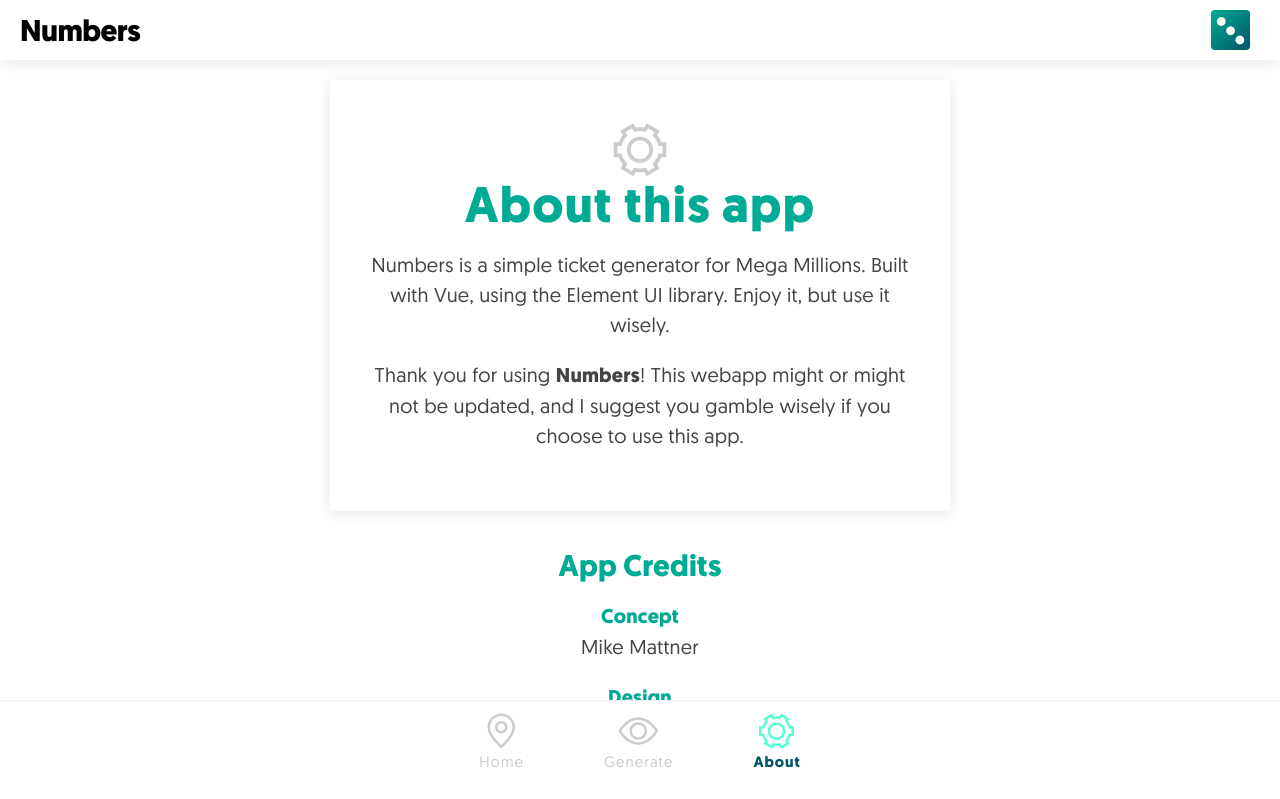
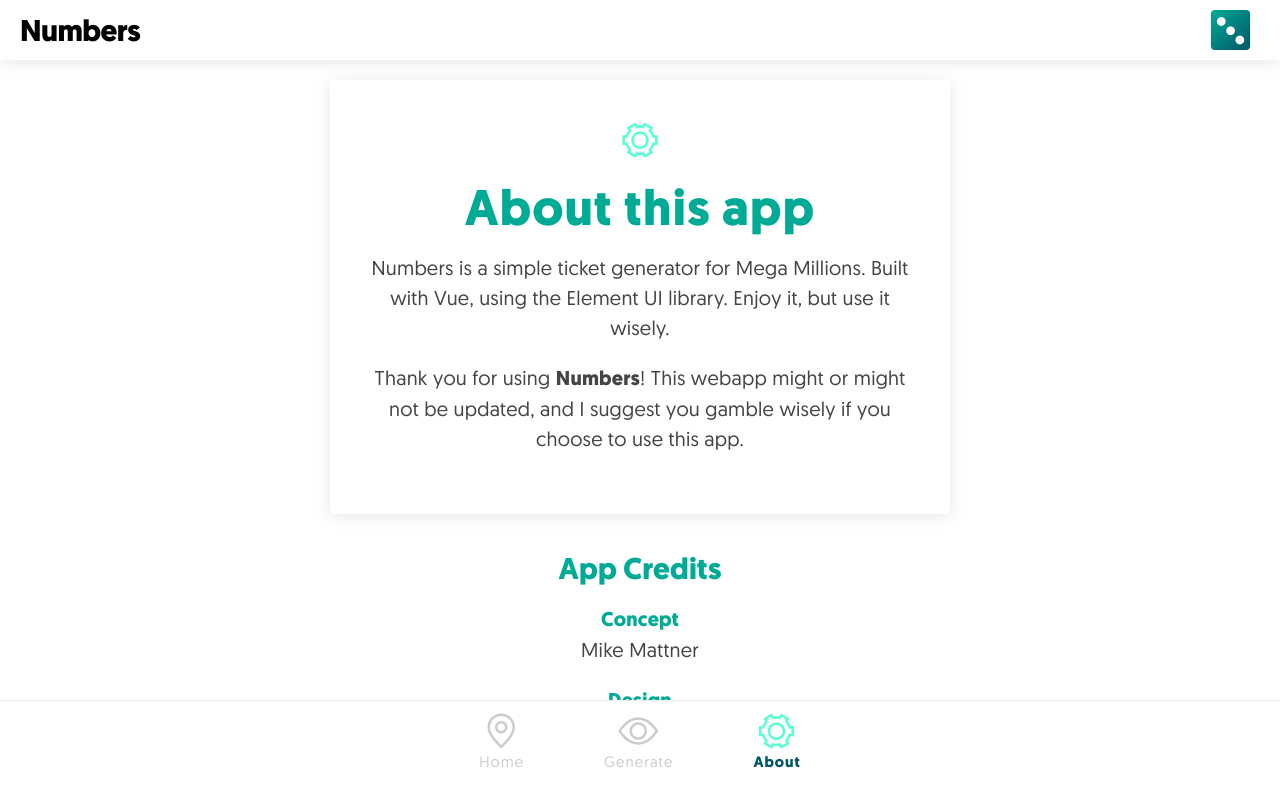
Before and after one commit to mikemattner/numbers, a Vue app: page /about in a window 1280 px wide. Shown: the top 799 px of the page. Built offline with nearby package versions, Linux system fonts and the light colour scheme.

Commit message:
Fixing icon spacing.

```diff
--- a/src/views/About.vue
+++ b/src/views/About.vue
@@ -58,7 +58,7 @@ export default {
 .about {
     padding-bottom: 6rem;
     h1{
-        margin: 0 0 1rem;
+        margin: 1rem 0 1rem;
     }
     h2 {
         margin-top: 2rem;
--- a/src/views/Home.vue
+++ b/src/views/Home.vue
@@ -43,8 +43,8 @@ export default {
 
     .illustrated {
         i {
-            color: #ccc;
-            font-size: 3rem;
+            color: $electricGreen;
+            font-size: 2rem;
         }
     }
     h1,
```
